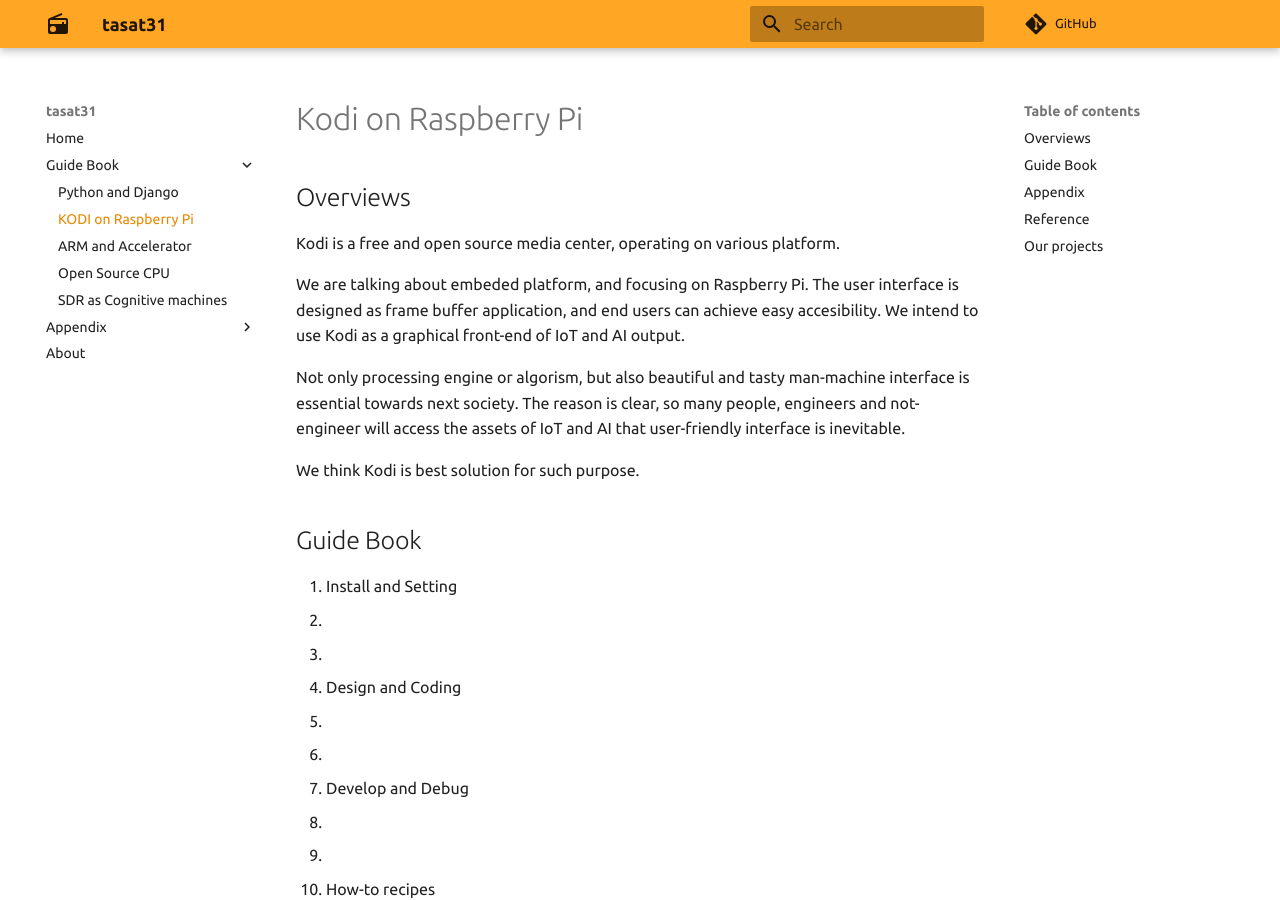
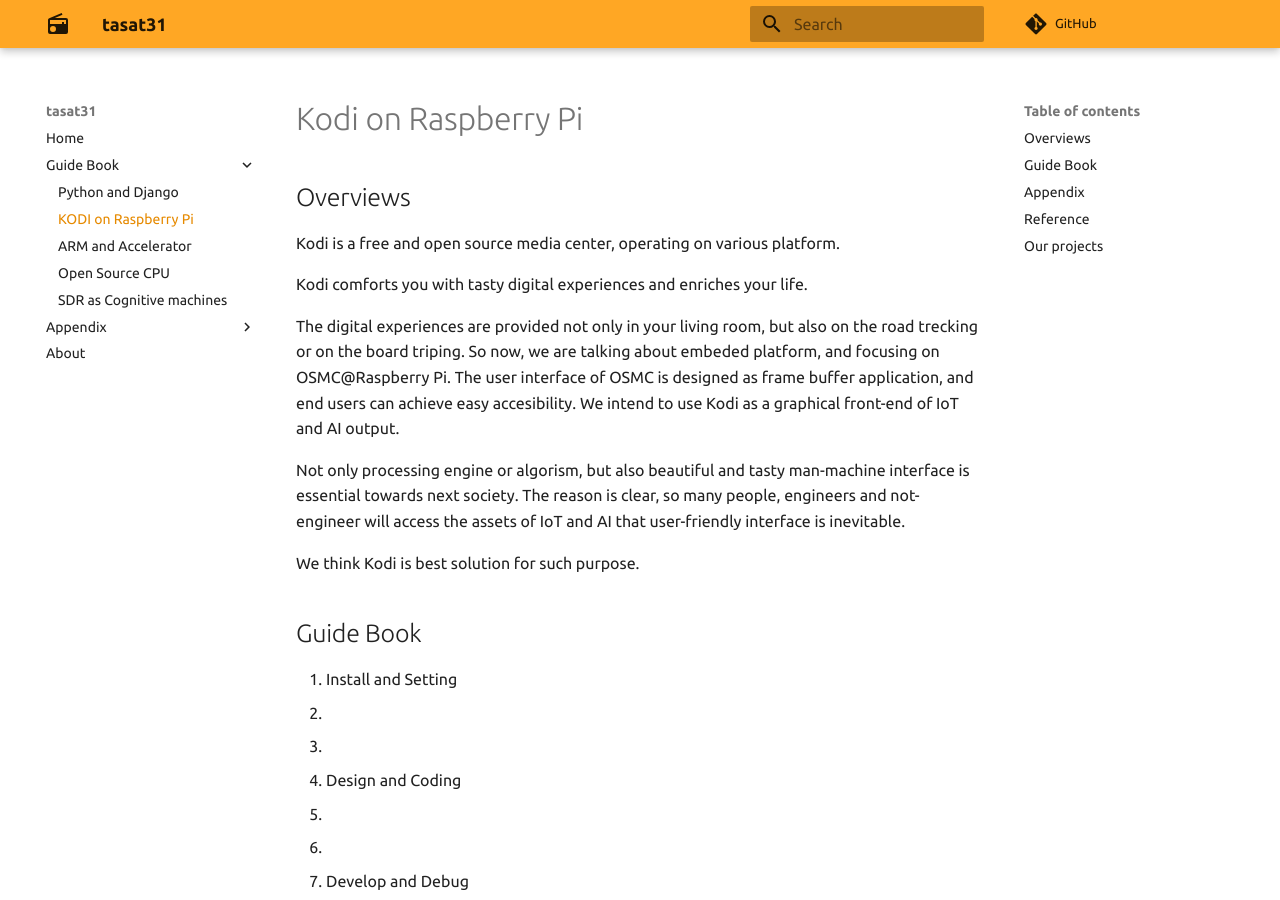
Before and after one commit to tasat31/t31lab, an MkDocs documentation site: the page built from docs/kodi/index.md, in a window 1280 px wide and 900 px high. Built offline with MkDocs 1.6.1 and Material for MkDocs 9.7.7, drawn with Linux system fonts in a browser that asks for light colours; old or Windows-style settings are respelled for this version of MkDocs.

Commit message:
Add realpython link, KODI modified

```diff
--- a/docs/kodi/index.md
+++ b/docs/kodi/index.md
@@ -3,8 +3,11 @@
 
 Kodi is a free and open source media center, operating on various platform.
 
-We are talking about embeded platform, and focusing on Raspberry Pi.
-The user interface is designed as frame buffer application, and end users can achieve easy accesibility.
+Kodi comforts you with tasty digital experiences and enriches your life.
+
+The digital experiences are provided not only in your living room, but also on the road trecking or on the board triping.
+So now, we are talking about embeded platform, and focusing on OSMC@Raspberry Pi.
+The user interface of OSMC is designed as frame buffer application, and end users can achieve easy accesibility.
 We intend to use Kodi as a graphical front-end of IoT and AI output.
 
 Not only processing engine or algorism, but also beautiful and tasty man-machine interface is essential towards next society.
```
Also changed, not shown: docs/armaccel/index.md (+1 -1 lines), docs/django/index.md (+1 -0 lines).
